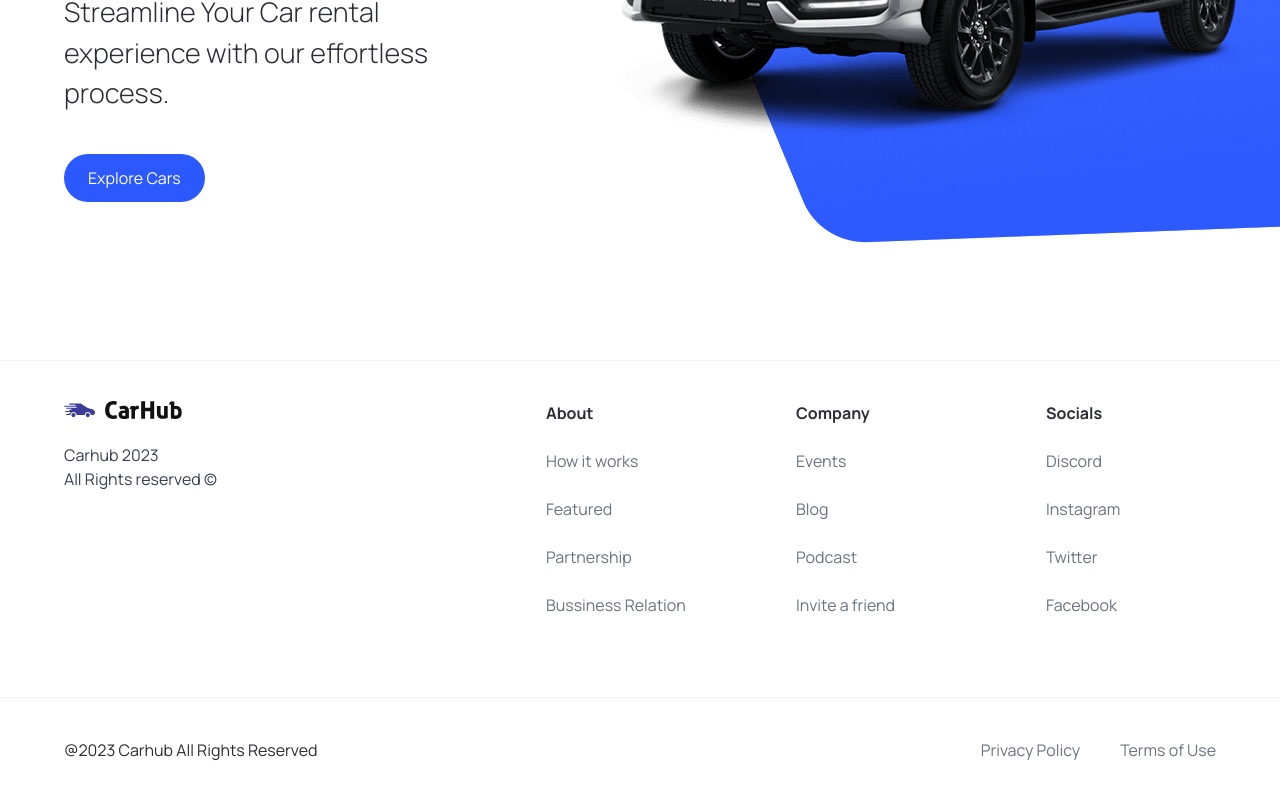
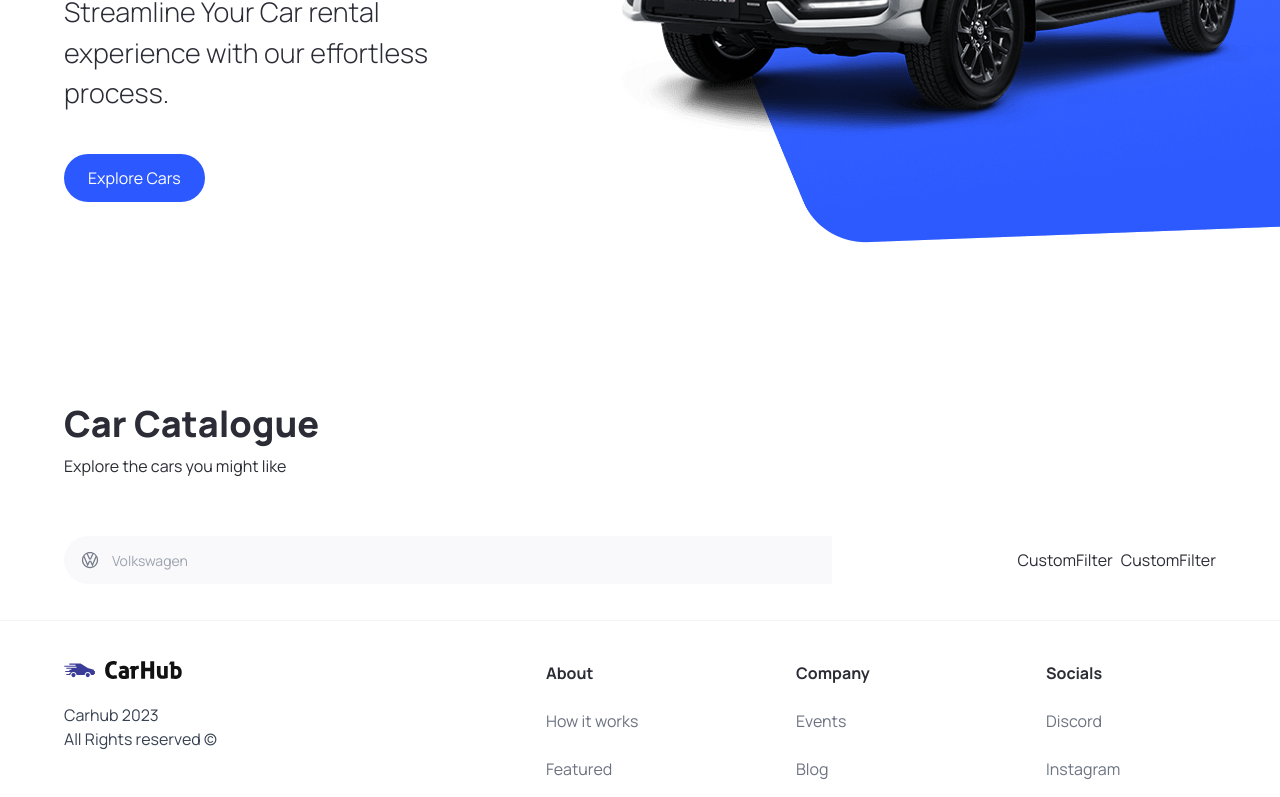
Before and after one commit to 007tickooayush/next-cars, a Next.js app: page / in a window 1280 px wide. Shown: the part 460-1257 px from the top of the page. Built offline with nearby package versions, Linux system fonts and the light colour scheme.

Commit message:
combobox created for car manufacturers

```diff
--- a/app/page.tsx
+++ b/app/page.tsx
@@ -1,10 +1,27 @@
-import { Hero } from '@/components'
+import { CustomFilter, Hero, SearchBar } from '@/components'
 import Image from 'next/image'
 
 export default function Home() {
   return (
     <main className='overflow-hidden'>
         <Hero />
+        <div className='mt-12 padding-x padding-y max-width' id='discover'>
+            <div className="home__text-container">
+                <h1 className='text-4xl font-extrabold'>
+                    Car Catalogue
+                </h1>
+                <p>Explore the cars you might like</p>
+
+                <div className="home__filters">
+                    <SearchBar />
+
+                    <div className="home__filter-container">
+                        <CustomFilter title="fuel" />
+                        <CustomFilter title="year" />
+                    </div>
+                </div>
+            </div>
+        </div>
     </main>
   )
 }
--- /dev/null
+++ b/components/CustomFilter.tsx
@@ -0,0 +1,12 @@
+import { CustomFilterProps } from '@/types';
+import React from 'react'
+
+const CustomFilter = ({
+    title
+}:CustomFilterProps) => {
+  return (
+    <div>CustomFilter</div>
+  )
+}
+
+export default CustomFilter;
--- /dev/null
+++ b/components/SearchBar.tsx
@@ -0,0 +1,27 @@
+"use client";
+import React, { useState } from 'react'
+import {SearchManufacturer} from '@/components';
+
+const SearchBar = () => {
+    const [manufacturer, setManufacturer] = useState('');
+
+    const handleSearch = () => {
+
+    }
+
+    return (
+        <form
+            className='searchbar'
+            onSubmit={handleSearch}
+        >
+            <div className="searchbar__item">
+                <SearchManufacturer
+                    manufacturer={manufacturer}
+                    setManufacturer={setManufacturer}
+                />
+            </div>
+        </form>
+    )
+}
+
+export default SearchBar
--- /dev/null
+++ b/components/SearchManufacturer.tsx
@@ -0,0 +1,99 @@
+"use client";
+import { SearchManufacturerProps } from '@/types';
+import React, { useState, Fragment } from 'react'
+import { Combobox, Transition } from '@headlessui/react';
+import Image from 'next/image';
+
+import { manufacturers } from '@/constants';
+
+const SearchManufacturer = ({
+    manufacturer
+    , setManufacturer
+}: SearchManufacturerProps) => {
+
+    const [query, setQuery] = useState('');
+
+    const filteredManufacturers = query == '' ?
+        manufacturers :
+        (manufacturers.filter((item) => (
+            item.toLowerCase().replace(/\s+g/, '').includes(query.toLowerCase().replace(/\s+g/, ''))
+        )))
+    // use headless ui to create the combobox
+    return (
+        <div className='search-manufacturer'>
+            <Combobox value={manufacturer} onChange={setManufacturer}>
+                <div className='relative w-full'>
+                    <Combobox.Button className='absolute top-[14px]'>
+                        <Image
+                            src="/car-logo.svg"
+                            width={20}
+                            height={20}
+                            className="ml-4"
+                            alt='Car Logo'
+                        />
+                    </Combobox.Button>
+                    <Combobox.Input
+                        className="search-manufacturer__input"
+                        placeholder='Volkswagen'
+                        displayValue={(manufacturer: string) => manufacturer}
+                        onChange={(e) => setQuery(e.target.value)}
+                    />
+                    <Transition
+                        as={Fragment}
+                        leave="transition-ease-in duration-100"
+                        leaveFrom='opacity-100'
+                        leaveTo='opacity-0'
+                        afterLeave={() => setQuery('')}
+                    >
+                        <Combobox.Options>
+                            {/* map over all the options in combobox */}
+                            {
+                                //X Removing the create option if the queried car is not in the list
+                                // filteredManufacturers.length === 0 && query !== '' ? (
+                                //     <Combobox.Option
+                                //         value={query}
+                                //         className="search-manufacturer__option"
+                                //     >
+                                //         {/* insert a new car if it does not exist */}
+                                //         Create "{query}"
+                                //     </Combobox.Option>
+                                // ):
+                                //X Removing the create option if the queried car is not in the list
+                                (
+                                    filteredManufacturers.map((item) => (
+                                        <Combobox.Option
+                                            key={item}
+                                            className={({ active }) => `relative search-manufacturer__option ${active ? 'bg-primary-blue text-white' : 'text-gray-900'}`}
+                                            value={item}
+                                        >
+                                            {/* {item} */}
+                                            {({ selected, active }) => (
+                                               <>
+                                                    <span
+                                                        className={`block truncate ${selected ? 'font-medium' : 'font-normal'
+                                                            }`}
+                                                    >
+                                                        {item}
+                                                    </span>
+                                                    {selected ? (
+                                                        <span
+                                                            className={`absolute inset-y-0 left-0 flex items-center pl-3 ${active ? 'text-white' : 'text-teal-600'
+                                                                }`}
+                                                        >
+                                                        </span>
+                                                    ) : null}
+                                                </>
+                                            )}
+                                        </Combobox.Option>
+                                    ))
+                                )
+                            }
+                        </Combobox.Options>
+                    </Transition>
+                </div>
+            </Combobox>
+        </div>
+    )
+}
+
+export default SearchManufacturer;
--- a/package.json
+++ b/package.json
@@ -9,6 +9,7 @@
     "lint": "next lint"
   },
   "dependencies": {
+    "@headlessui/react": "^1.7.17",
     "@types/node": "20.5.9",
     "@types/react": "18.2.21",
     "@types/react-dom": "18.2.7",
```
Also changed, not shown: components/index.tsx (+7 -1 lines), types/index.ts (+9 -0 lines), 1 other file (tests, documents, lock files or other folders).
